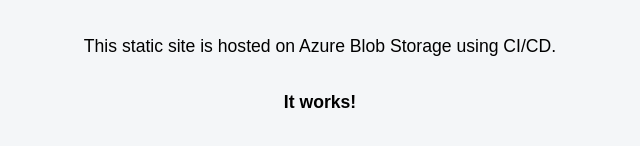
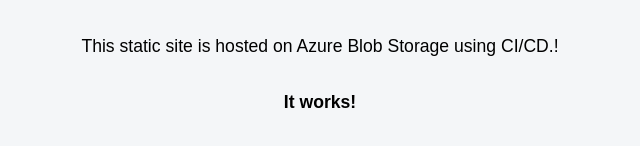
Before and after one commit to Idirisahmed05/azure-static-site, a plain HTML site: page index.html in a window 1280 px wide. Shown: the part 366-512 px from the top of the page, 320-960 px from the left. Drawn offline with Linux system fonts and the light colour scheme.

Commit message:
Update index.html

```diff
--- a/index.html
+++ b/index.html
@@ -25,7 +25,7 @@
 </head>
 <body>
   <h1>🚀 Deployed with GitHub Actions</h1>
-  <p> This static site is hosted on Azure Blob Storage using CI/CD. </p>
+  <p> This static site is hosted on Azure Blob Storage using CI/CD.!</p>
   <p><strong>It works!</strong></p>
 </body>
 </html>
```
